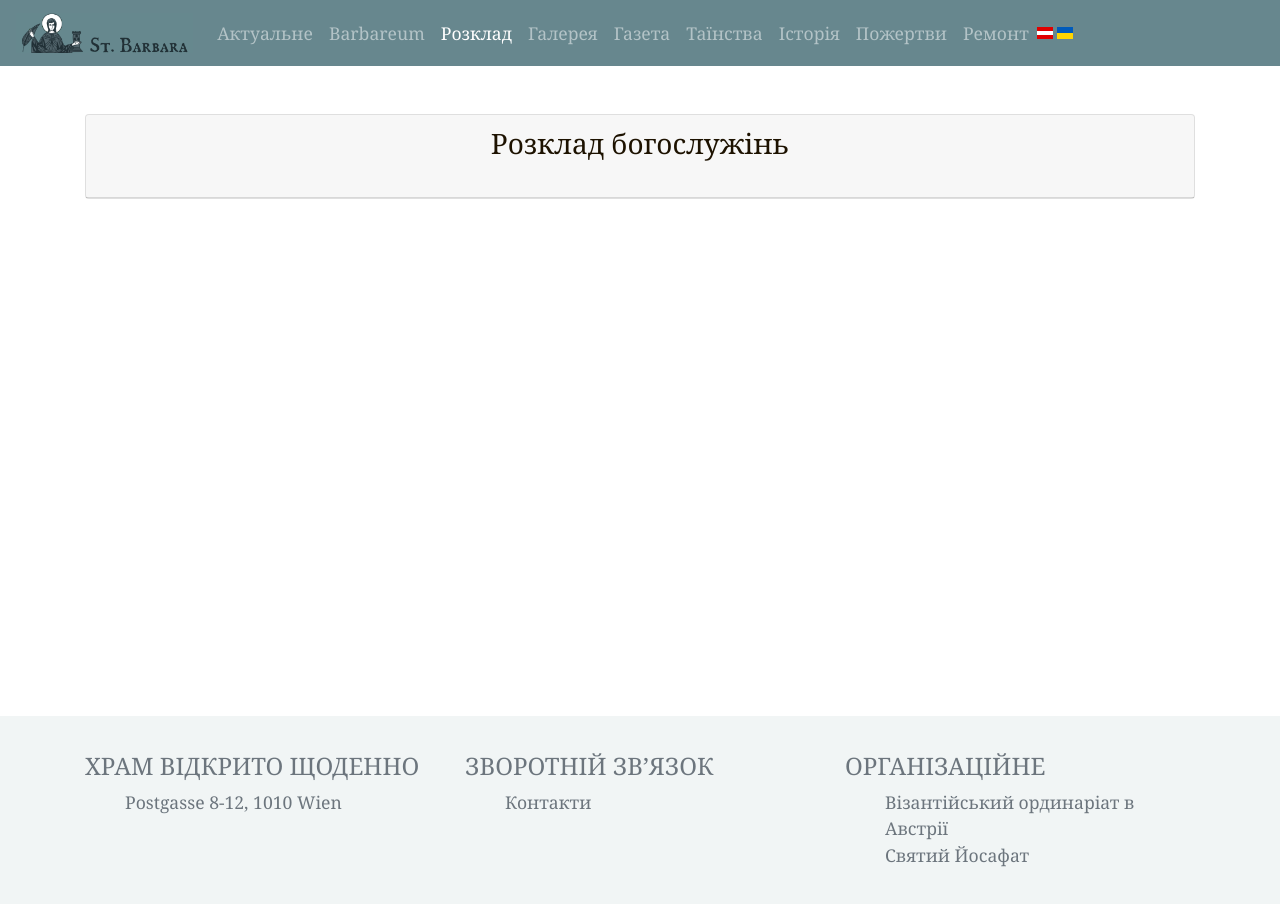
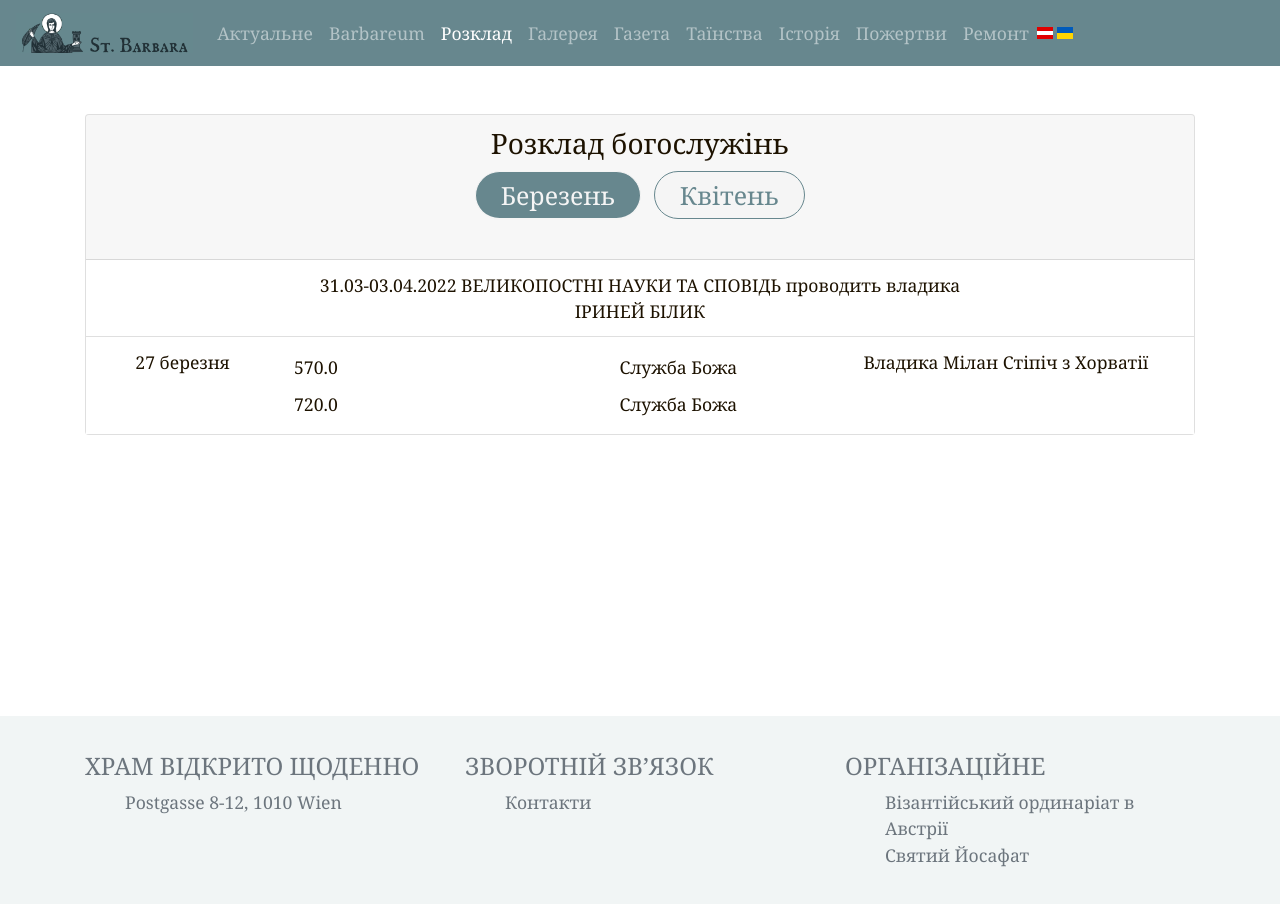
Before and after one commit to n3braska/jekyll, a Jekyll site: the page built from ua/timetable.html, in a window 1280 px wide. Built offline with Jekyll 4.4.1, drawn with Linux system fonts in a browser that asks for light colours; some of the changed lines change nothing that is shown.

Commit message:
Update Всі Сторінки “calendar”

```diff
--- a/_data/ua/calendar.yml
+++ b/_data/ua/calendar.yml
@@ -1,140 +1,113 @@
 month:
-  - announcement: Сповідь до або після богослужінь по домовленості зі священиком
+  - announcement: 31.03-03.04.2022   ВЕЛИКОПОСТНІ НАУКИ ТА СПОВІДЬ проводить владика
+      ІРИНЕЙ БІЛИК
     day:
       - d: 3
         event:
-          - time: ' 18:00'
+          - time: " 18:00"
             title: Служба Божа
         occasion: Молитовна зустріч в парафіяльному залі
       - d: 4
         event:
-          - time: ' 18:00'
+          - time: " 18:00"
             title: Служба Божа
         occasion: Поминання померлих
       - d: 6
         event:
-          - time: ' 09:30'
+          - time: " 09:30"
             title: Служба Божа
-        occasion:
+        occasion: null
       - d: 7
         event:
-          - time: ' 18:00'
+          - time: " 18:00"
             title: Служба Божа
         occasion: Поминання померлих
       - d: 8
         event:
-          - time: ' 18:00'
+          - time: " 18:00"
             title: Служба Божа
         occasion: Наука у церкві
       - d: 9
         event:
-          - time: ' 09:00'
+          - time: " 09:00"
             title: Служба Божа
-        occasion:
+        occasion: null
       - d: 10
         event:
-          - time: ' 18:00'
+          - time: " 18:00"
             title: Служба Божа
         occasion: Біблійні читання в парафіяльному залі
-      - d: 11
-        event:
-          - time: ''
-            title:
-        occasion: Усікновення голови пророка і предтечі Івана
       - d: 12
         event:
-          - time: ' 18:00'
+          - time: " 18:00"
             title: Вечірня
-        occasion:
+        occasion: null
       - d: 13
         event:
-          - time: ' 09:30'
+          - time: " 09:30"
             title: Служба Божа
-        occasion:
-      - d: 14
-        event:
-          - time: ''
-            title:
-        occasion: Начало Індикта, тобто Нового літургійного року
+        occasion: null
       - d: 15
         event:
-          - time: ' 18:00'
+          - time: " 18:00"
             title: Молебень
         occasion: Наука у церкві
       - d: 16
         event:
-          - time: ' 09:00'
+          - time: " 09:00"
             title: Служба Божа
-        occasion:
+        occasion: null
       - d: 17
         event:
-          - time: ' 18:00'
+          - time: " 18:00"
             title: Служба Божа
         occasion: Молитовна зустріч в парафіяльному залі
       - d: 18
         event:
-          - time: ' 18:00'
+          - time: " 18:00"
             title: Служба Божа
         occasion: Поминання померлих
       - d: 19
         event:
-          - time: ' 18:00'
+          - time: " 18:00"
             title: Служба Божа
-        occasion:
+        occasion: null
       - d: 20
         event:
-          - time: ' 09:30'
+          - time: " 09:30"
             title: Служба Божа
-        occasion:
+        occasion: null
       - d: 21
         event:
-          - time: ' 18:00'
+          - time: " 18:00"
             title: Служба Божа
         occasion: РІЗДВО ПРЕСВЯТОЇ ВЛАДИЧИЦІ НАШОЇ
       - d: 22
         event:
-          - time: ' 18:00'
+          - time: " 18:00"
             title: Молебень
         occasion: Наука у церкві
       - d: 23
         event:
-          - time: ' 09:00'
+          - time: " 09:00"
             title: Служба Божа
-        occasion:
+        occasion: null
       - d: 24
         event:
-          - time: ' 18:00'
+          - time: " 18:00"
             title: Служба Божа
         occasion: Біблійні читання в парафіяльному залі
-      - d: 25
-        event:
-          - time: ' 18:00'
-            title: Служба Божа
-        occasion: Поминання померлих
-      - d: 26
-        event:
-          - time: ' 18:00'
-            title: Вечірня
-        occasion:
+    is_published: true
+    month_date: 04-2022
+  - is_published: true
+    month_date: 03-2022
+    announcement: 31.03-03.04.2022   ВЕЛИКОПОСТНІ НАУКИ ТА СПОВІДЬ проводить владика
+      ІРИНЕЙ БІЛИК
+    day:
       - d: 27
         event:
-          - time: ' 09:30'
+          - time: 9:30
             title: Служба Божа
-        occasion: ВОЗДВИЖЕННЯ ЧЕСНОГО І
-      - d: 28
-        event:
-          - time: ' 18:00'
+          - time: 12:00
             title: Служба Божа
-        occasion: Поминання померлих
-      - d: 29
-        event:
-          - time: ' 18:00'
-            title: Молебень
-        occasion: Наука у церкві
-      - d: 30
-        event:
-          - time: ' 09:00'
-            title: Служба Божа
-        occasion: Св. мчц. Софії і трьох й дочок, Віри, Надії й Любови.
-    is_published: true
-    month_date: 09-2020
+        occasion: Владика Мілан Стіпіч з Хорватії
```
